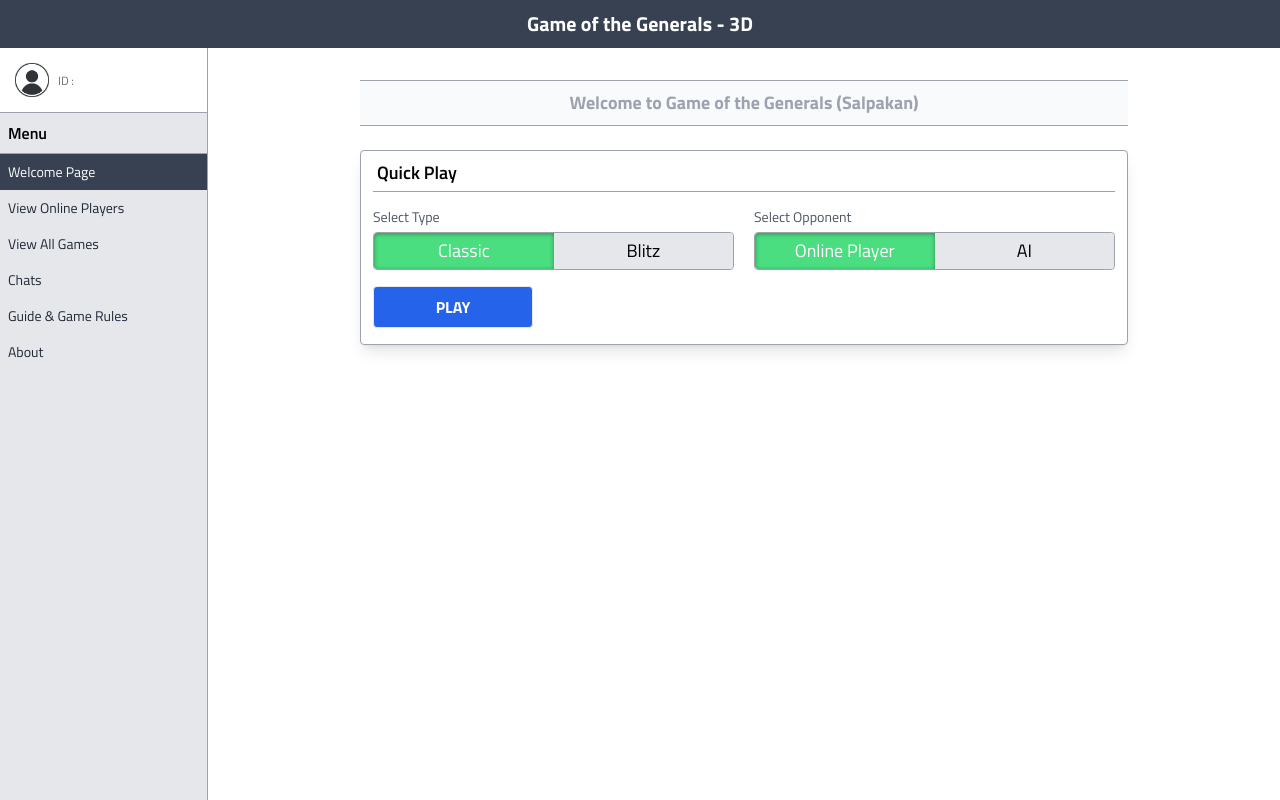
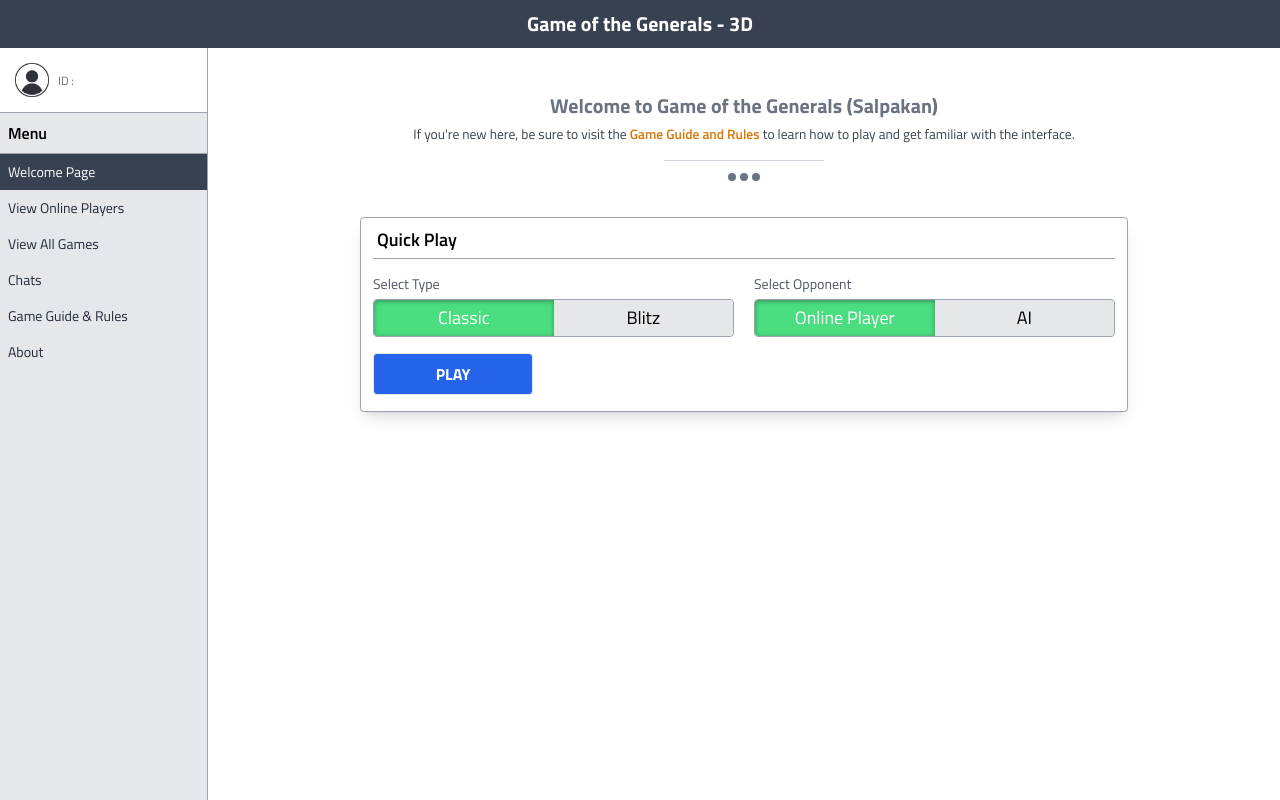
Before and after one commit to chalnicol/gog-react-threejs-2025, a React (Vite) app: page / in a window 1280 px wide. Both pictures are taken after a click on the button "ENTER". Built offline with nearby package versions, Linux system fonts and the light colour scheme; no server answers.

Commit message:
updated welcome page and guide&rules page

```diff
--- a/src/components/GuideAndGameRules.jsx
+++ b/src/components/GuideAndGameRules.jsx
@@ -13,7 +13,7 @@ const GuideAndGameRules = () => {
 			</div>
 
 			<h1 className="text-2xl font-bold mb-4 border-y border-gray-500 py-1 bg-gray-200 px-3">
-				Guide & Game Rules
+				Game Guide & Rules
 			</h1>
 
 			{/* Using the Interface Section */}
@@ -22,14 +22,19 @@ const GuideAndGameRules = () => {
 					Using the Interface
 				</h2>
 				<p className="text-gray-700 mb-4">
-					The game interface consists of several key panels: Quick Play,
-					Online Players, View All Games, Chats, and About. If you're
-					reading this, you’re likely on the Game Rules and Interface
-					panel, which is designed to help you navigate through the game’s
+					The game interface consists of several key panels :{" "}
+					<span className="font-semibold">Welcome Page</span>,{" "}
+					<span className="font-semibold">Online Players</span>,{" "}
+					<span className="font-semibold">View All Games</span>,{" "}
+					<span className="font-semibold">Chats</span>, and{" "}
+					<span className="font-semibold">About</span>. If you're reading
+					this, you're likely on the{" "}
+					<span className="font-semibold">Game Guide & Rules</span> panel,
+					which is designed to help you navigate through the game's
 					interface and understand the rules.
 				</p>
 
-				{/* Quick Play Panel */}
+				{/* welcome page */}
 				<div className="mb-4">
 					<h3 className="font-semibold">1. Welcome Page</h3>
 					<p className="text-gray-700">
@@ -40,12 +45,12 @@ const GuideAndGameRules = () => {
 								<strong>Game Type:</strong>
 								<ul className="ml-8">
 									<li>
-										<strong>Classic Mode</strong> – No time limits for
+										<strong>Classic Mode</strong> - No time limits for
 										preparation or turns.
 									</li>
 									<li>
-										<strong>Blitz Mode</strong> – Timed mode with:
-										<ul className="ml-8">
+										<strong>Blitz Mode</strong> - Timed mode with:
+										<ul className="ml-4">
 											<li>
 												<strong>45 seconds preparation time</strong>{" "}
 												(to arrange pieces).
@@ -62,12 +67,12 @@ const GuideAndGameRules = () => {
 								<strong>Opponent Type:</strong>
 								<ul className="ml-8">
 									<li>
-										<strong>Online Player</strong> – The system
+										<strong>Online Player</strong> - The system
 										searches for an available opponent in an open
 										room.
 									</li>
 									<li>
-										<strong>AI Opponent</strong> – Play against an
+										<strong>AI Opponent</strong> - Play against an
 										AI-controlled opponent.
 									</li>
 								</ul>
@@ -220,7 +225,7 @@ const GuideAndGameRules = () => {
 				{/* Game Rules and Interface Panel */}
 				<div className="mb-4">
 					<h3 className="font-semibold">
-						5. Guide and Game Rules Panel (You're Here!)
+						5. Game Guide & Rules Panel (You're Here!)
 					</h3>
 					<p className="text-gray-700">
 						In this panel, you can learn:
@@ -313,7 +318,7 @@ const GuideAndGameRules = () => {
 				</ul>
 			</section>
 
-			<div className="text-center mt-12 mb-4">-- End of Page --</div>
+			<div className="text-center mt-12 mb-2">-- End of Page --</div>
 		</div>
 	);
 };
--- a/src/components/MainPage.jsx
+++ b/src/components/MainPage.jsx
@@ -186,7 +186,7 @@ const MainPage = ({ playerName }) => {
 		{ id: 2, name: "players", label: "View Online Players" },
 		{ id: 3, name: "rooms", label: "View All Games" },
 		{ id: 4, name: "chats", label: "Chats" },
-		{ id: 5, name: "guides", label: "Guide & Game Rules" },
+		{ id: 5, name: "guides", label: "Game Guide & Rules" },
 		{ id: 6, name: "about", label: "About" },
 	];
 
@@ -438,9 +438,29 @@ const MainPage = ({ playerName }) => {
 						{/* welcome page */}
 						{content === "welcome" && (
 							<div className="w-[95%] max-w-3xl  mx-auto">
-								<h1 className="text-lg font-bold border-y border-gray-400 text-gray-400 px-3 py-2 bg-gray-50 mt-8 text-center">
-									Welcome to Game of the Generals (Salpakan)
-								</h1>
+								<div className="mt-8 py-3">
+									<h1 className="text-lg md:text-xl  font-bold text-gray-500 px-3 mb-1 text-center">
+										Welcome to Game of the Generals (Salpakan)
+									</h1>
+									<p className="text-gray-700 text-[0.85rem] text-center">
+										If you're new here, be sure to visit the{" "}
+										<span
+											className="text-amber-600 font-semibold cursor-pointer"
+											onClick={() => setContent("guides")}
+										>
+											Game Guide and Rules
+										</span>{" "}
+										to learn how to play and get familiar with the
+										interface.
+									</p>
+								</div>
+
+								<div className="flex gap-x-1 justify-center mt-1 mb-6 border-t border-gray-300 w-40 mx-auto py-3">
+									<div className="w-2 aspect-square bg-gray-500 rounded-full"></div>
+									<div className="w-2 aspect-square bg-gray-500 rounded-full"></div>
+									<div className="w-2 aspect-square bg-gray-500 rounded-full"></div>
+								</div>
+
 								<FlashMessage
 									status={status}
 									onClose={() => setStatus(null)}
```
